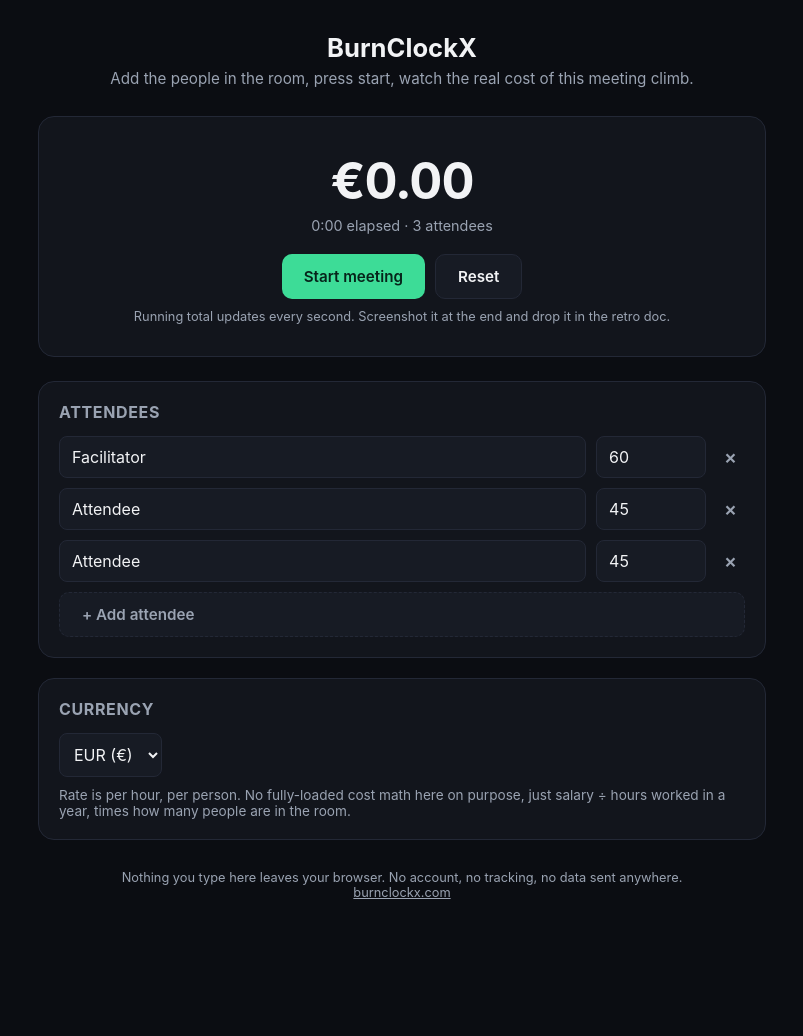
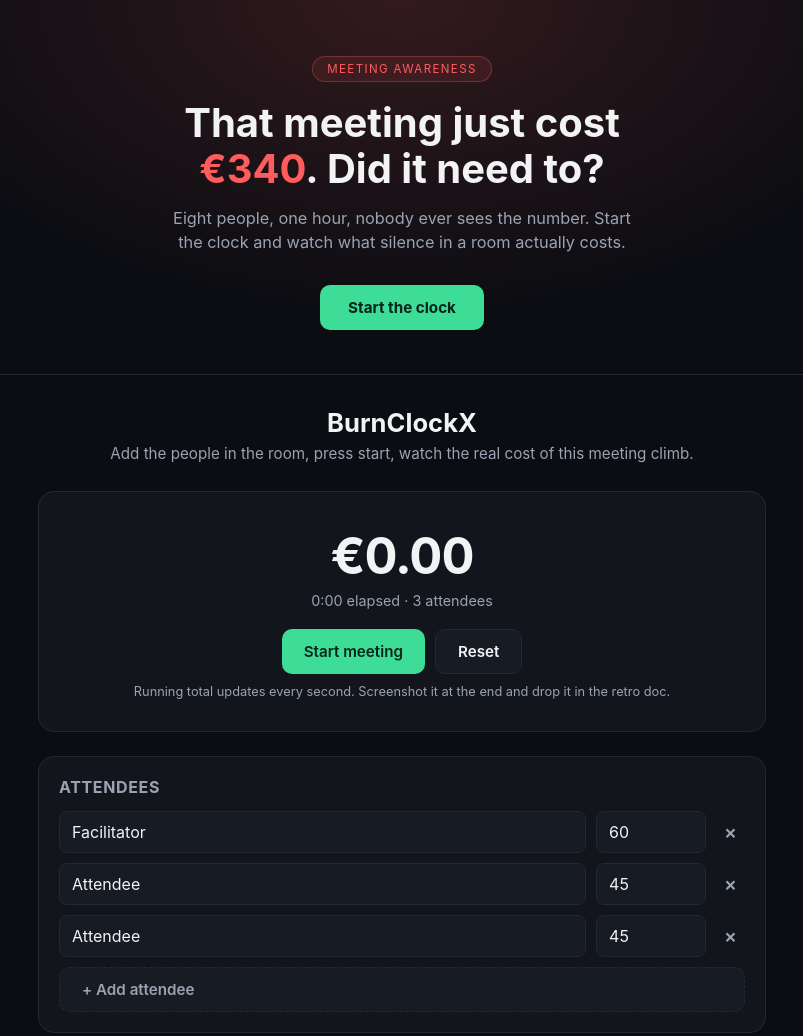
Before and after one commit to trailpawsgear/burnclockx, a plain HTML site: page index.html in a window 1280 px wide. Shown: the top 1036 px of the page, without its empty margins (238-1041 px from the left). Before the commit the page ends 980 px from the top, so only its background shows below. Drawn offline with Linux system fonts and the light colour scheme.

Commit message:
Add emotionally-driven hero section above the tool
Co-Authored-By: Claude Sonnet 5 <noreply@anthropic.com>
Claude-Session: https://claude.ai/code/session_014wo98pWuBiT6L7Ke9LSvZF

```diff
--- a/index.html
+++ b/index.html
@@ -46,10 +46,27 @@
   footer{text-align:center;color:var(--muted);font-size:.8rem;margin-top:30px}
   footer a{color:var(--muted)}
   .screenshot-hint{text-align:center;color:var(--muted);font-size:.8rem;margin-top:10px}
+
+  .hero{position:relative;overflow:hidden;background:radial-gradient(ellipse at top,rgba(255,93,93,.16),transparent 60%);border-bottom:1px solid var(--border);padding:56px 16px 44px;text-align:center}
+  .hero-eyebrow{display:inline-block;font-size:.72rem;letter-spacing:.12em;text-transform:uppercase;color:var(--accent);background:rgba(255,93,93,.1);border:1px solid rgba(255,93,93,.3);border-radius:999px;padding:5px 14px;margin-bottom:18px}
+  .hero h1{font-size:2.1rem;line-height:1.15;margin:0 0 14px;max-width:560px;margin-left:auto;margin-right:auto}
+  .hero h1 span{color:var(--accent)}
+  .hero p.sub{color:var(--muted);font-size:1.02rem;max-width:460px;margin:0 auto 30px;line-height:1.5}
+  .live-count{font-size:2.6rem;font-weight:700;font-variant-numeric:tabular-nums;margin-bottom:30px;color:var(--accent)}
+  .live-count .label{display:block;font-size:.72rem;color:var(--muted);font-weight:400;letter-spacing:.08em;text-transform:uppercase;margin-top:4px}
+  .hero-cta{display:inline-block;background:var(--accent2);color:#06241a;font-weight:700;padding:13px 28px;border-radius:10px;text-decoration:none;font-size:.95rem}
+  @media(min-width:640px){.hero h1{font-size:2.5rem}}
 </style>
 </head>
 <body>
+<section class="hero">
+  <div class="hero-eyebrow">MEETING AWARENESS</div>
+  <h1>That meeting just cost <span>€340</span>. Did it need to?</h1>
+  <p class="sub">Eight people, one hour, nobody ever sees the number. Start the clock and watch what silence in a room actually costs.</p>
+  <a href="#tool" class="hero-cta">Start the clock</a>
+</section>
 <div class="wrap">
+  <div id="tool">
   <header>
     <h1>BurnClockX</h1>
     <p>Add the people in the room, press start, watch the real cost of this meeting climb.</p>
@@ -82,6 +99,7 @@
     <p style="color:var(--muted);font-size:.85rem;margin:10px 0 0">
       Rate is per hour, per person. No fully-loaded cost math here on purpose, just salary ÷ hours worked in a year, times how many people are in the room.
     </p>
+  </div>
   </div>
 
   <footer>
```
